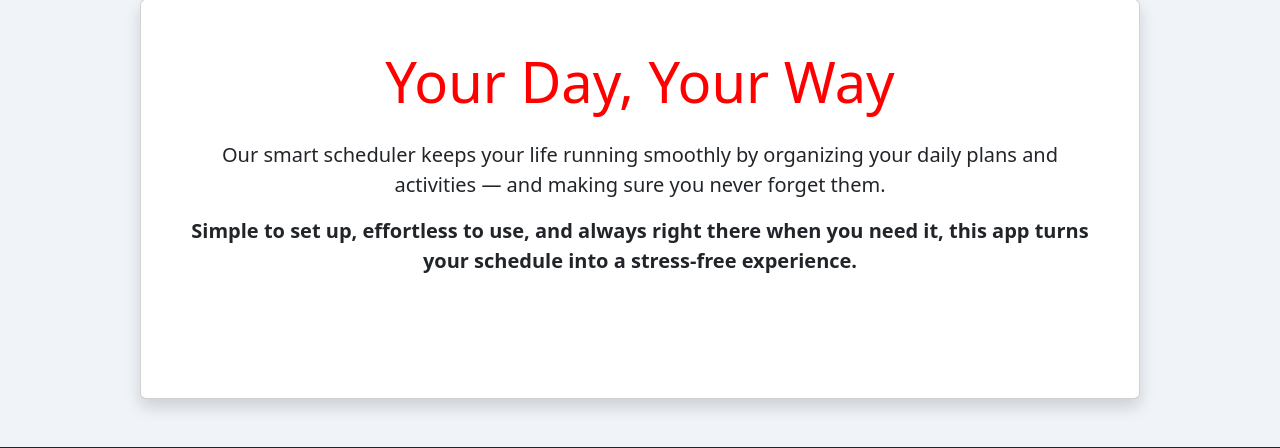
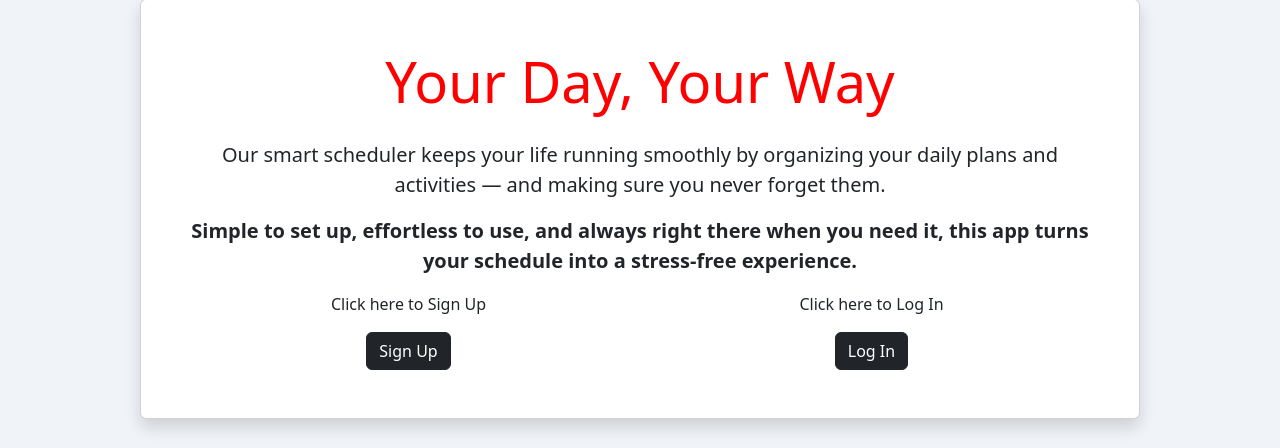
Before and after one commit to JamieJB123/hackathon2, a Django app: template templates/index.html in a window 1280 px wide. Shown: the part 686-1134 px from the top of the page. Run offline with Django 3.2, Linux system fonts and the light colour scheme; the template is opened without the code that fills it, so the values that code supplies are empty.

Commit message:
Add: signup and login CTAs to home page

```diff
--- a/templates/index.html
+++ b/templates/index.html
@@ -79,6 +79,17 @@
                     <a class="btn btn-dark" href="{% url 'admin_page' %}" role="button">Message Admin</a>
                 </div>
             </div>
+            {% else %}
+            <div class="row d-flex">
+                <div class="col-12 col-lg-6 mt-3">
+                    <p>Click here to Sign Up</p>
+                    <a class="btn btn-dark" href="{{ signup_url }}" role="button">Sign Up</a>
+                </div>
+                <div class="col-12 col-lg-6 mt-3">
+                    <p>Click here to Log In</p>
+                    <a class="btn btn-dark" href="{{ login_url }}" role="button">Log In</a>
+                </div>
+            </div>
             {% endif %}
         </div>
         {% endblock %}
```
